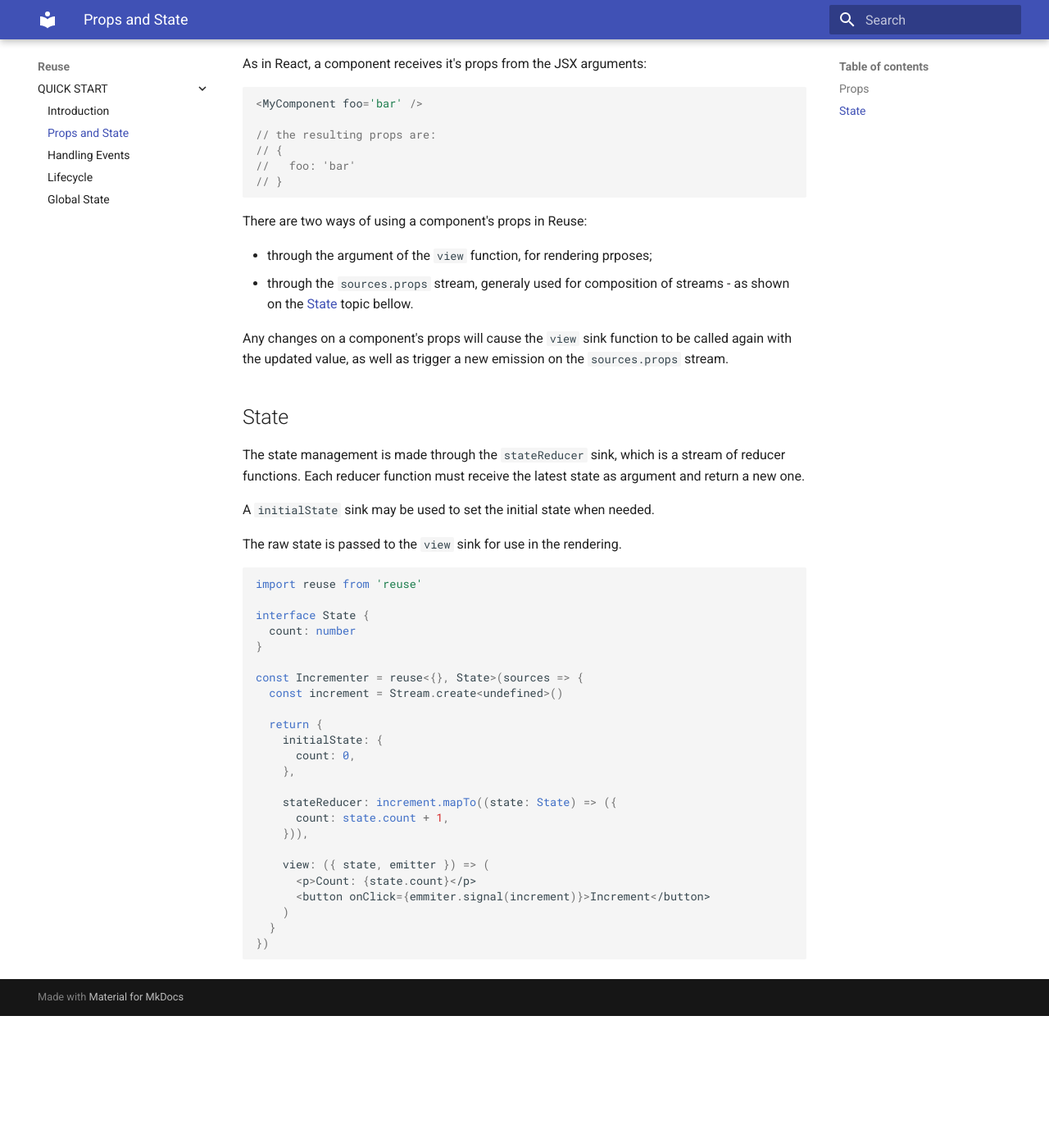
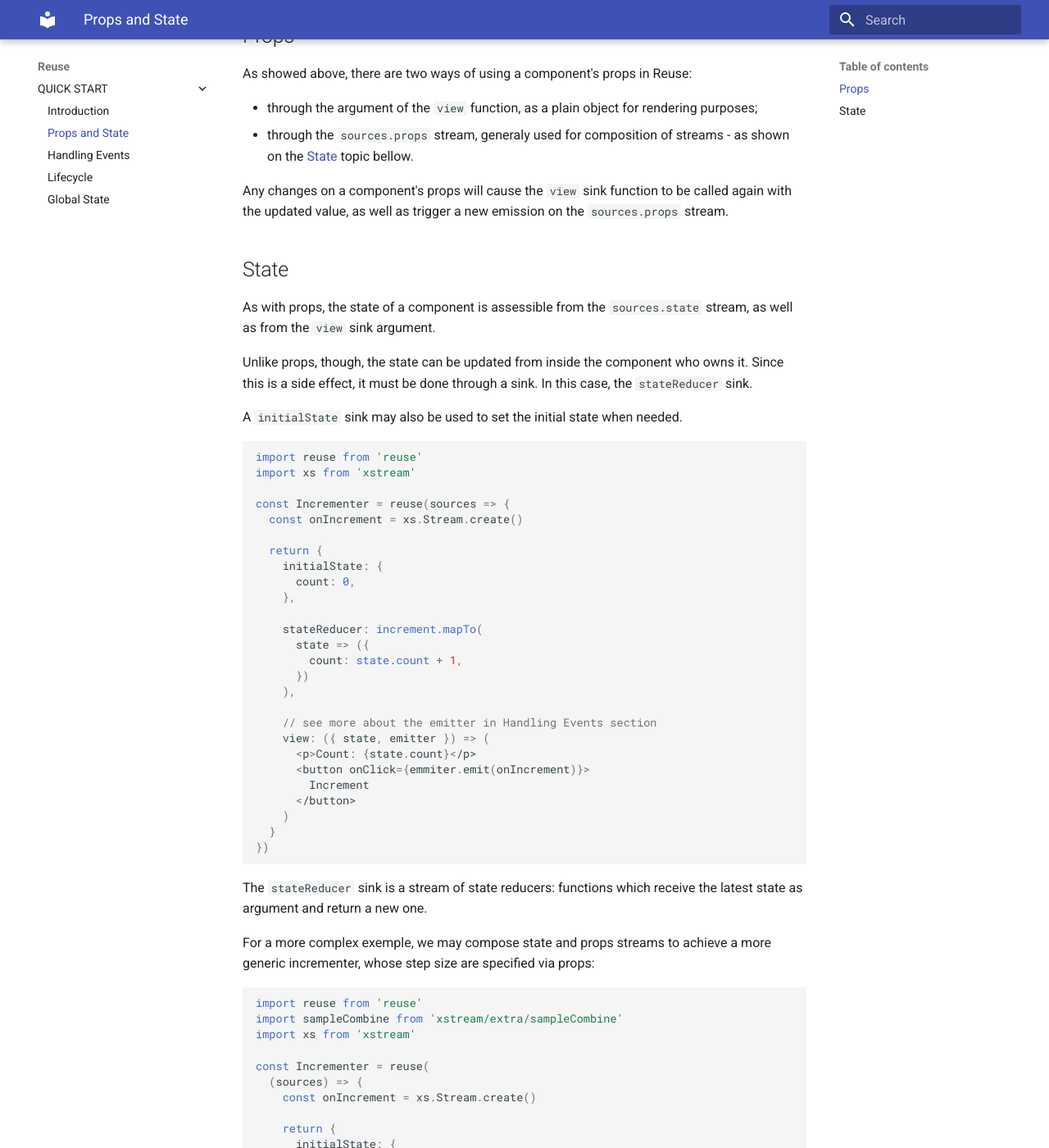
Before and after one commit to italonascimento/lemni, an MkDocs documentation site: the page built from docs/docs/quick-start/props-and-state.md, in a window 1280 px wide and 1400 px high, scrolled down 736 px. Shown: the whole window at 82% size. Built offline with MkDocs 1.6.1 and Material for MkDocs 9.7.7, drawn with Linux system fonts in a browser that asks for light colours; old or Windows-style settings are respelled for this version of MkDocs; before the commit the page ends 1975 px from its top, so only the background shows below that; some of the changed text lies outside the part shown.

Commit message:
docs: update props and state page

````diff
--- a/docs/docs/quick-start/props-and-state.md
+++ b/docs/docs/quick-start/props-and-state.md
@@ -1,10 +1,12 @@
 # Props and State
 
-The `props` and `state` objects are the two main sources of truth in a React component. In Reuse, streams of props and state are available through the `sources` object, what enables us to combine or compose them with other asynchronous data, such as lifecycle events or user interaction.
+Props and state are the two main sources of truth in a React component. In Reuse, streams of props and state are available through the `sources` object, what enables us to combine or compose them with other asynchronous data, such as lifecycle events or user interaction.
 
 However, as two particularly important sources of truth, they are also passed as plain objects to the `view` sink, so we can easely use them in the rendering.
 
 ```typescript
+import reuse from 'reuse'
+
 const Component = reuse(
   (sources) => {
     // streams of props and state
@@ -26,55 +28,94 @@ const Component = reuse(
 
 ## Props
 
-As in React, a component receives it's props from the JSX arguments:
+As showed above, there are two ways of using a component's props in Reuse:
 
-```typescript
-<MyComponent foo='bar' />
-
-// the resulting props are:
-// {
-//   foo: 'bar'
-// }
-```
-
-There are two ways of using a component's props in Reuse:
-
-* through the argument of the `view` function, for rendering prposes;
+* through the argument of the `view` function, as a plain object for rendering purposes;
 * through the `sources.props` stream, generaly used for composition of streams - as shown on the [State](#state) topic bellow.
 
 Any changes on a component's props will cause the `view` sink function to be called again with the updated value, as well as trigger a new emission on the `sources.props` stream.
 
 ## State
 
-The state management is made through the `stateReducer` sink, which is a stream of reducer functions. Each reducer function must receive the latest state as argument and return a new one.
+As with props, the state of a component is assessible from the `sources.state` stream, as well as from the `view` sink argument.
 
-A `initialState` sink may be used to set the initial state when needed.
+Unlike props, though, the state can be updated from inside the component who owns it. Since this is a side effect, it must be done through a sink. In this case, the `stateReducer` sink.
 
-The raw state is passed to the `view` sink for use in the rendering.
+A `initialState` sink may also be used to set the initial state when needed.
 
 ```typescript
 import reuse from 'reuse'
+import xs from 'xstream'
 
-interface State {
-  count: number
-}
-
-const Incrementer = reuse<{}, State>(sources => {
-  const increment = Stream.create<undefined>()
+const Incrementer = reuse(sources => {
+  const onIncrement = xs.Stream.create()
 
   return {
     initialState: {
       count: 0,
     },
 
-    stateReducer: increment.mapTo((state: State) => ({
-      count: state.count + 1,
-    })),
+    stateReducer: increment.mapTo(
+      state => ({
+        count: state.count + 1,
+      })
+    ),
 
+    // see more about the emitter in Handling Events section
     view: ({ state, emitter }) => (
       <p>Count: {state.count}</p>
-      <button onClick={emmiter.signal(increment)}>Increment</button>
+      <button onClick={emmiter.emit(onIncrement)}>
+        Increment
+      </button>
     )
   }
 })
 ```
+
+The `stateReducer` sink is a stream of state reducers: functions which receive the latest state as argument and return a new one.
+
+For a more complex exemple, we may compose state and props streams to achieve a more generic incrementer, whose step size are specified via props:
+
+```typescript
+import reuse from 'reuse'
+import sampleCombine from 'xstream/extra/sampleCombine'
+import xs from 'xstream'
+
+const Incrementer = reuse(
+  (sources) => {
+    const onIncrement = xs.Stream.create()
+
+    return {
+      initialState: {
+        count: 0
+      }
+
+      stateReducer: onIncrement
+        .compose(sampleCombine(
+          sources.props
+            .map(props => props.step)
+        ))
+        .map(([_clickEvent, step]) =>
+          state => ({
+            count: state.count + step
+          })
+        )
+
+      view: ({ props, state, emitter }) => (
+        <div>
+          <p>Count: {state.count}</p>
+          <button onClick={emitter.emit(onIncrement)}>
+            Increment {props.step}
+          </button>
+        </div>
+      )
+    }
+  }
+)
+```
+
+Now we can render an incrementer which jump two units per click:
+
+```typescript
+<Incrementer step={2} />
+```
````
